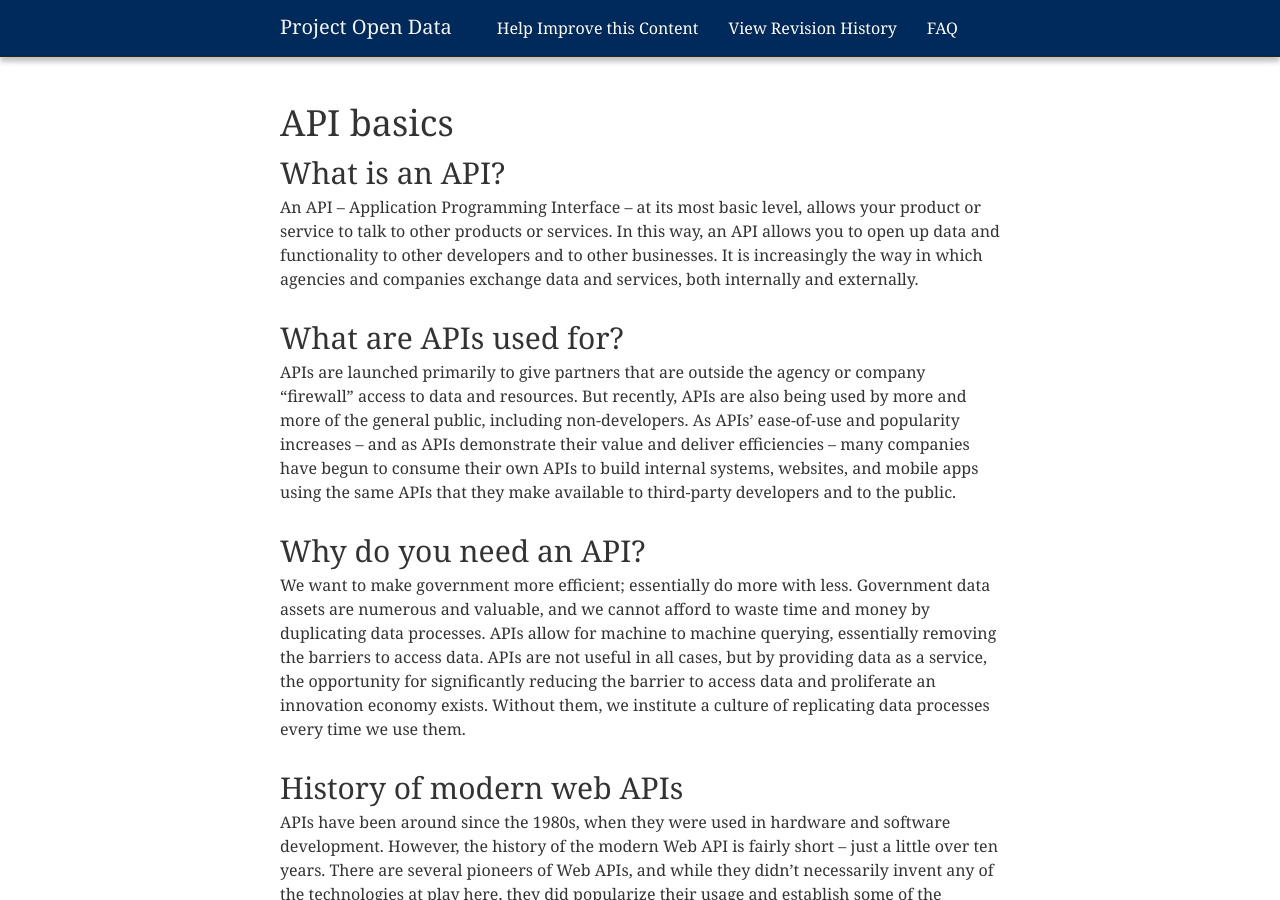
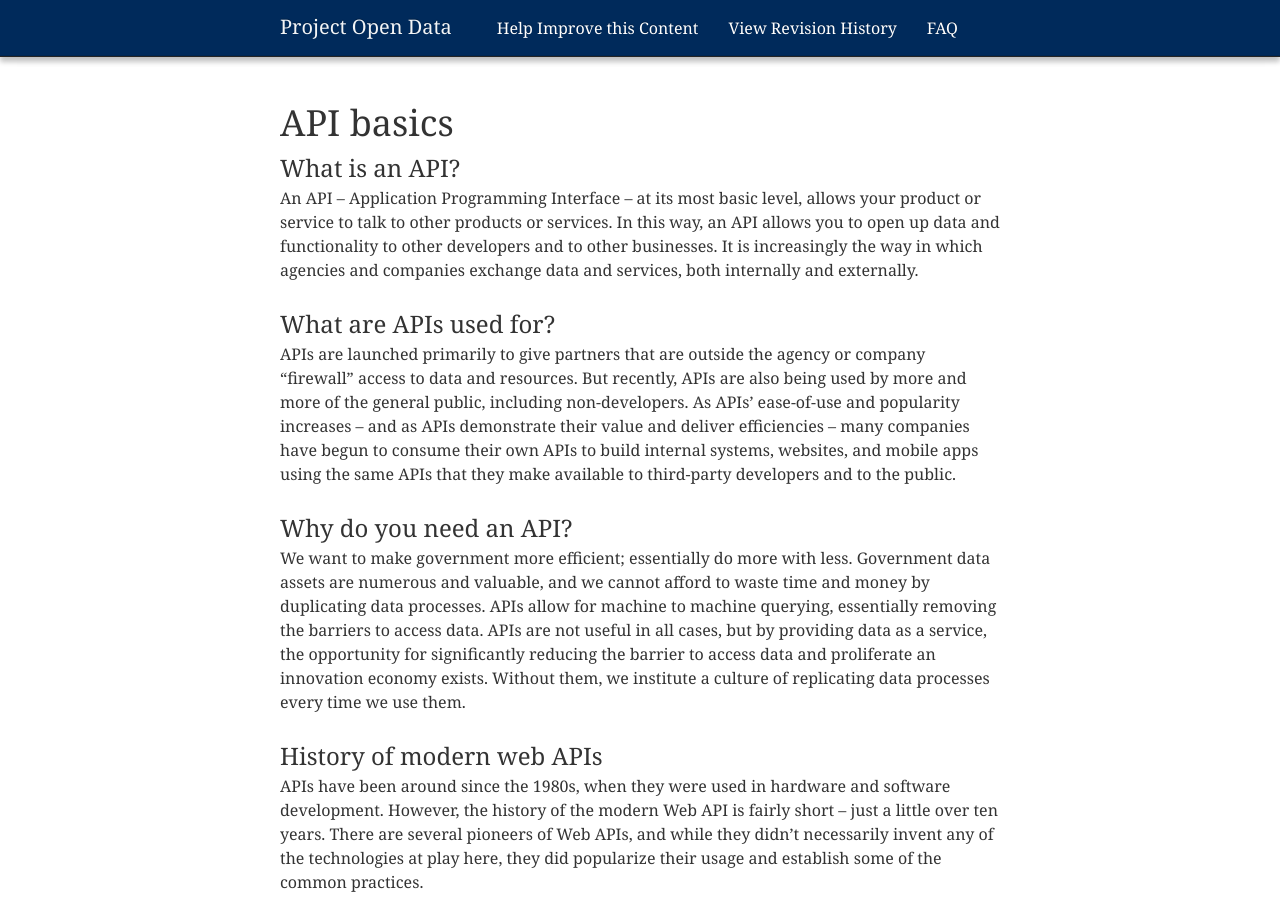
Before and after one commit to gbinal/p-o-d.github.com, a Jekyll site: the page built from api-basics.md, in a window 1280 px wide and 900 px high. Built offline with Jekyll 4.4.1, drawn with Linux system fonts in a browser that asks for light colours; nearby versions of some CDN libraries.

Commit message:
now h3 tags

```diff
--- a/api-basics.md
+++ b/api-basics.md
@@ -5,54 +5,54 @@ permalink: /api-basics/
 filename: api-basics.md
 ---
 
-## What is an API?
+### What is an API?
 
 An API -- Application Programming Interface -- at its most basic level, allows your product or service to talk to other products or services. In this way, an API allows you to open up data and functionality to other developers and to other businesses. It is increasingly the way in which agencies and companies exchange data and services, both internally and externally.
 
-## What are APIs used for?
+### What are APIs used for?
 
 APIs are launched primarily to give partners that are outside the agency or company "firewall" access to data and resources. But recently, APIs are also being used by more and more of the general public, including non-developers. As APIs' ease-of-use and popularity increases -- and as APIs demonstrate their value and deliver efficiencies -- many companies have begun to consume their own APIs to build internal systems, websites, and mobile apps using the same APIs that they make available to third-party developers and to the public.
 
-## Why do you need an API?
+### Why do you need an API?
 
 We want to make government more efficient; essentially do more with less.  Government data assets are numerous and valuable, and we cannot afford to waste time and money by duplicating data processes.  APIs allow for machine to machine querying, essentially removing the barriers to access data.  APIs are not useful in all cases, but by providing data as a service, the opportunity for significantly reducing the barrier to access data and proliferate an innovation economy exists.  Without them, we institute a culture of replicating data processes every time we use them.
 
-## History of modern web APIs
+### History of modern web APIs
 
 APIs have been around since the 1980s, when they were used in hardware and software development.  However, the history of the modern Web API is fairly short -- just a little over ten years.  There are several pioneers of Web APIs, and while they didn't necessarily invent any of the technologies at play here, they did popularize their usage and establish some of the common practices.
 
 
-## First Mover
+### First Mover
 
 *	[Salesforce](http://www.apievangelist.com/2011/01/28/history-of-apis-salesforce-com/)
 
-## E-Commerce
+### E-Commerce
 
 *	[eBay](http://www.apievangelist.com/2011/01/26/history-of-apis-ebay/)
 *	[Amazon](http://www.apievangelist.com/2011/01/28/history-of-apis-amazon-e-commerce/)
 
-## Social
+### Social
 
 *	[Facebook](http://www.apievangelist.com/2011/01/28/history-of-apis-facebook-development-platform/)
 *	[Twitter](http://www.apievangelist.com/2011/01/26/history-of-apis-twitter/)
 
-## Cloud Computing
+### Cloud Computing
 
 *	[Amazon S3](http://www.apievangelist.com/2011/03/12/history-of-apis-amazon-s3/)
 *	[Amazon EC2](http://www.apievangelist.com/2011/03/12/history-of-apis-amazon-ec2/)
 
-## Maps
+### Maps
 
 *	[Google Maps](http://www.apievangelist.com/2011/01/30/history-of-apis-google-maps-api/)
 
-## Mobile
+### Mobile
 
 *	[Foursquare](http://www.apievangelist.com/2011/03/11/history-of-apis-foursquare-api/)
 *	[Instagram](http://www.apievangelist.com/2011/03/11/history-of-apis-instagram-api/)
 
 Many of these pioneers have shaped the way in which we develop, deploy, consume, and support APIs, sparking a lot of innovation within the API space in the last decade.
 
-## What technology goes into an API?
+### What technology goes into an API?
 
 APIs are driven by a set of specific technologies, making them easily understood by developers.  This type of standardization means that APIs can work with common programming languages. The most popular approach to delivering web APIs, which is:
 
@@ -68,14 +68,14 @@ Developers can then take this data and use in web and mobile applications.  Howe
 
 REST with JSON has become the favorite of developers and API owners, because it is easier to both deploy and consume than other implementations. Even though REST + JSON is not a standard, it is seeing wide acceptance across the industry.
 
-## When Things Go Wrong - Error Handling
+### When Things Go Wrong - Error Handling
 
 One of the most important issues to remember in API strategy is, developers need to handle what happens when an error occurs; otherwise, access to data fails and subsequently so does the application.  For the purposes of the service framework, an error is defined as an unexpected behavior that occurred during the process of a request. It's important to note that what might be considered an "error" can often be an expected behavior.
 For instance, a search operation returning no results (a blank object) and an HTTP status 200 OK code might be construed as an error, but in reality this is not outside the realm of expected normal operation.
 
 So really when we say errors we mean bad things happen like a database server goes down or a required parameter wasn't passed to a URI. Ultimately it is the responsibility of your code to anticipate and appropriately handle errors.
 
-## Developing an API Ecosystem
+### Developing an API Ecosystem
 
 An API starts with the desire to share data or resources that a company offers.  It's built with technologies like REST, XML, and JSON, and supported through documentation, along with a handful of code samples to show how to use it.
 
```
